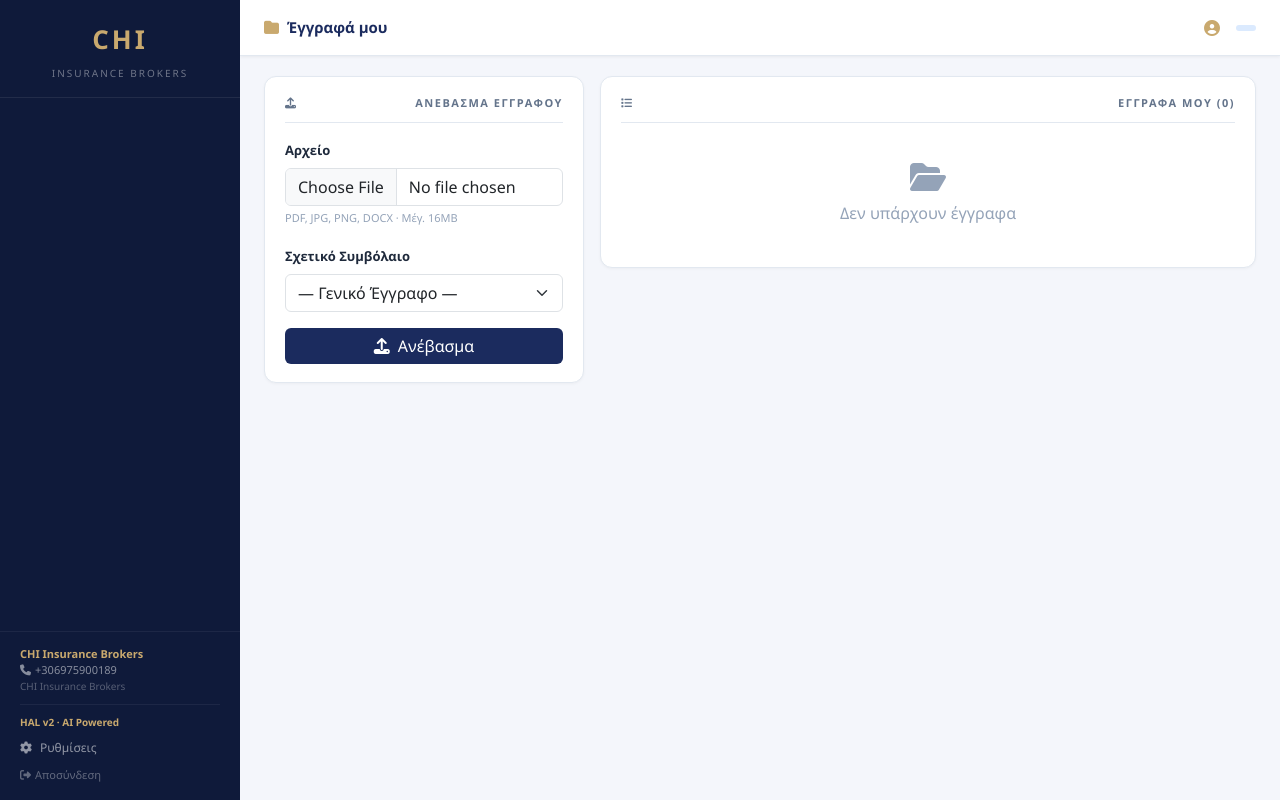
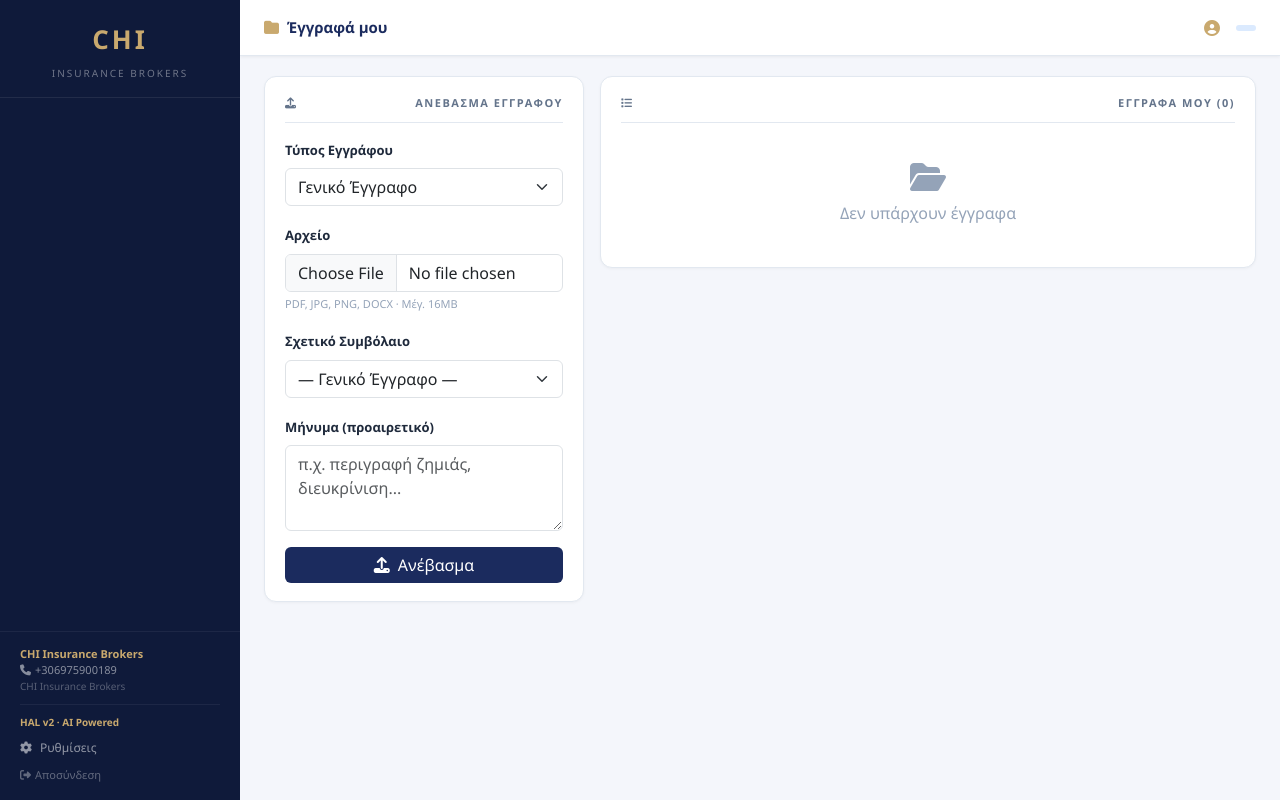
Before and after one commit to chiinsurancebrokers/portal, a Flask app: template chi_portal_v2/templates/client/documents.html in a window 1280 px wide. Run offline with Flask 3, Linux system fonts and the light colour scheme; the template is opened without the code that fills it, so the values that code supplies are empty; parts of the project's set-up code (start-up, migrations or seed data) failed here and were passed over; some libraries are stand-ins or nearby versions.

Commit message:
Add document type selection and optional message field

```diff
--- a/chi_portal_v2/templates/client/documents.html
+++ b/chi_portal_v2/templates/client/documents.html
@@ -7,6 +7,13 @@
     <div class="chi-card">
       <div class="chi-card-header"><i class="fas fa-upload me-2"></i>Ανέβασμα Εγγράφου</div>
       <form method="POST" enctype="multipart/form-data">
+        <div class="mb-3">
+          <label class="form-label fw-semibold" style="font-size:13px">Τύπος Εγγράφου</label>
+          <select name="doc_type" class="form-select">
+            <option value="OTHER">Γενικό Έγγραφο</option>
+            <option value="CLAIM">Αξίωση / Ζημιά</option>
+          </select>
+        </div>
         <div class="mb-3">
           <label class="form-label fw-semibold" style="font-size:13px">Αρχείο</label>
           <input type="file" name="file" class="form-control" accept=".pdf,.jpg,.png,.docx" required>
@@ -18,6 +25,10 @@
             <option value="">— Γενικό Έγγραφο —</option>
             {% for p in policies %}<option value="{{ p.id }}">{{ p.policy_type }}</option>{% endfor %}
           </select>
+        </div>
+        <div class="mb-3">
+          <label class="form-label fw-semibold" style="font-size:13px">Μήνυμα (προαιρετικό)</label>
+          <textarea name="message" class="form-control" rows="3" placeholder="π.χ. περιγραφή ζημιάς, διευκρίνιση..."></textarea>
         </div>
         <button type="submit" class="btn btn-chi w-100"><i class="fas fa-upload me-2"></i>Ανέβασμα</button>
       </form>
```
